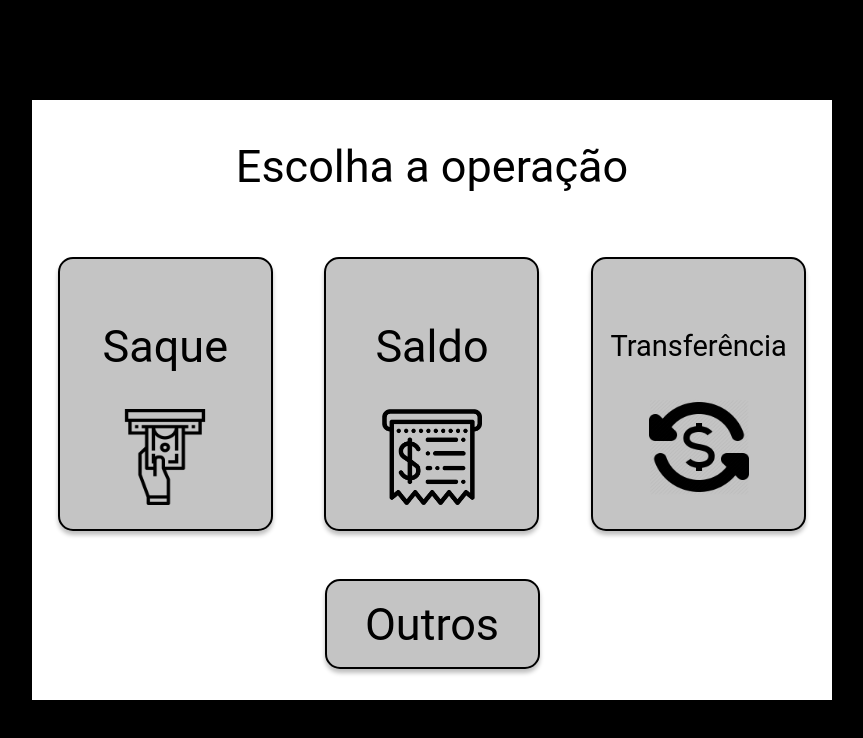
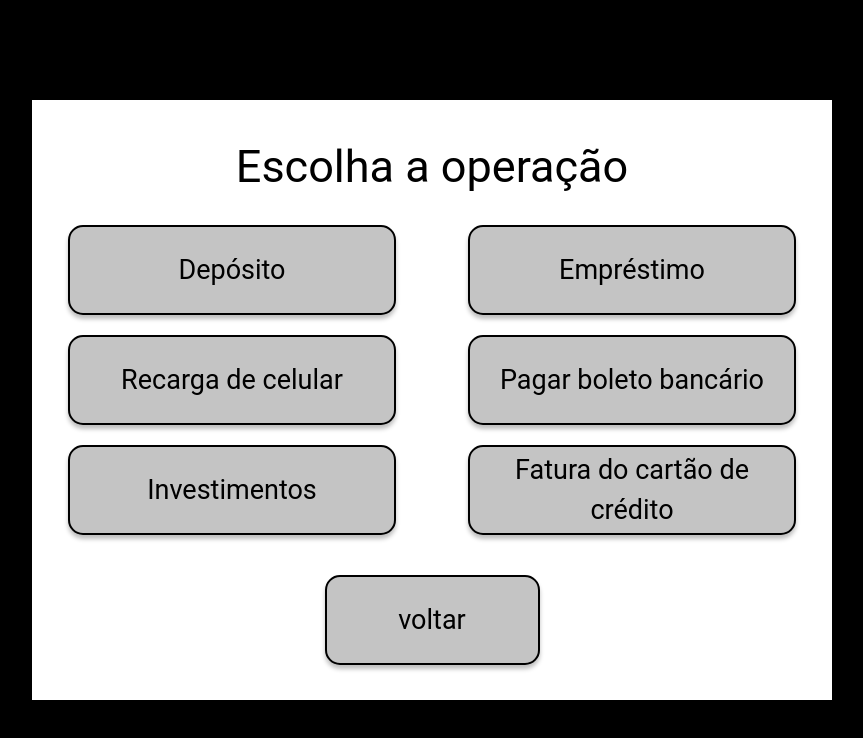
Before and after one commit to danielmatoscastro/ATM, a React (Create React App) app in the folder atm-proto/: page /outros in a window 1280 px wide. Shown: the top 738 px of the page, without its empty margins (208-1071 px from the left). Built offline with nearby package versions, Linux system fonts and the light colour scheme.

Commit message:
add SecondaryMenu page.

```diff
--- a/atm-proto/src/App.js
+++ b/atm-proto/src/App.js
@@ -1,5 +1,5 @@
 import { BrowserRouter as Router, Switch, Route } from 'react-router-dom';
-import { Menu, Withdraw } from 'pages';
+import { Menu, Withdraw, SecondaryMeny } from 'pages';
 
 function App() {
   return (
@@ -8,6 +8,9 @@ function App() {
         <Switch>
           <Route path="/saque">
             <Withdraw />
+          </Route>
+          <Route path="/outros">
+            <SecondaryMeny />
           </Route>
           <Route path="/">
             <Menu />
--- a/atm-proto/src/pages/Menu/index.js
+++ b/atm-proto/src/pages/Menu/index.js
@@ -26,9 +26,11 @@ export const Menu = () => (
     </div>
 
     <div className="flex align-center justify-center">
-      <DefaultButton className="main-menu-button outros ">
-        <div>Outros</div>
-      </DefaultButton>
+      <Link to="/outros">
+        <DefaultButton className="main-menu-button outros ">
+          <div>Outros</div>
+        </DefaultButton>
+      </Link>
     </div>
   </DefaultPage>
 );
--- /dev/null
+++ b/atm-proto/src/pages/SecondaryMenu/index.js
@@ -0,0 +1,84 @@
+import { Link, useRouteMatch } from 'react-router-dom';
+import { DefaultPage, DefaultButton } from 'components';
+import './style.css';
+
+const operations = [
+  { name: 'Saque', path: '/saque', frequency: 1000 },
+  { name: 'Saldo', path: '/saldo', frequency: 999 },
+  { name: 'Transferência', path: '/transferencia', frequency: 998 },
+  {
+    name: 'Pagar boleto bancário',
+    path: '/pagar-cartao-de-credito',
+    frequency: 3,
+  },
+  {
+    name: 'Fatura do cartão de crédito',
+    path: '/fatura-do-cartao-de-credito',
+    frequency: 0,
+  },
+  {
+    name: 'Recarga de celular',
+    path: '/recarga-de-celular',
+    frequency: 4,
+  },
+  {
+    name: 'Investimentos',
+    path: '/investimentos',
+    frequency: 1,
+  },
+  {
+    name: 'Depósito',
+    path: '/deposito',
+    frequency: 6,
+  },
+  {
+    name: 'Empréstimo',
+    path: '/emprestimo',
+    frequency: 5,
+  },
+];
+
+export const SecondaryMeny = () => {
+  const { path } = useRouteMatch();
+
+  const operationsSorted = operations.sort((a, b) => {
+    if (a.frequency === b.frequency) {
+      if (a.name < b.name) {
+        return -1;
+      }
+
+      if (a.name === b.name) {
+        return 0;
+      }
+
+      return 1;
+    }
+
+    // increasing order
+    return -(a.frequency - b.frequency);
+  }).slice(3);
+
+  return (
+    <DefaultPage>
+      <h1>Escolha a operação</h1>
+      <div className="flex flex-wrap justify-around mt-8 mb-5">
+        {operationsSorted.map((operation) => (
+          <Link key={operation.path} to={`${path}${operation.path}`}>
+            <DefaultButton className="secondary-menu-button mb-5">
+              <div className="px-3">{operation.name}</div>
+            </DefaultButton>
+          </Link>
+        ))}
+      </div>
+      <div className="flex align-center justify-center">
+        <Link to="/menu">
+          <DefaultButton className="secondary-menu-voltar">
+            <div>voltar</div>
+          </DefaultButton>
+        </Link>
+      </div>
+
+    </DefaultPage>
+  );
+};
+export default SecondaryMeny;
--- /dev/null
+++ b/atm-proto/src/pages/SecondaryMenu/style.css
@@ -0,0 +1,13 @@
+.secondary-menu-button {
+    width: 328px;
+    height: 90px;
+}
+
+.secondary-menu-voltar {
+    width: 215px;
+    height: 90px;
+}
+
+.secondary-menu-button, .secondary-menu-voltar {
+    font-size: 27px;
+}
--- a/atm-proto/src/pages/index.js
+++ b/atm-proto/src/pages/index.js
@@ -1,2 +1,3 @@
 export * from './Menu';
 export * from './Withdraw';
+export * from './SecondaryMenu';
```
